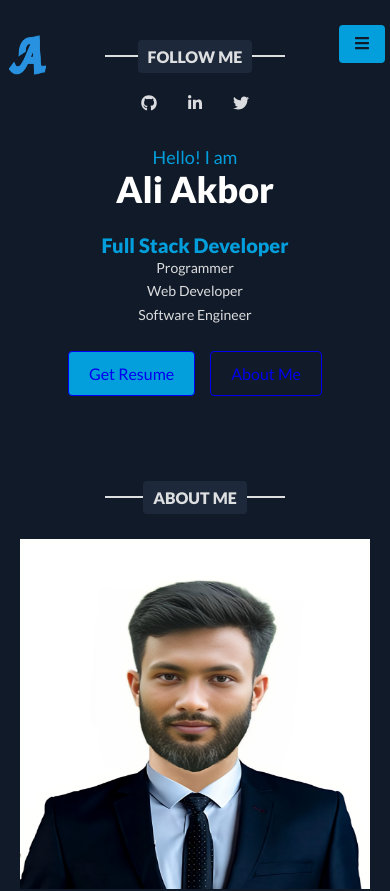
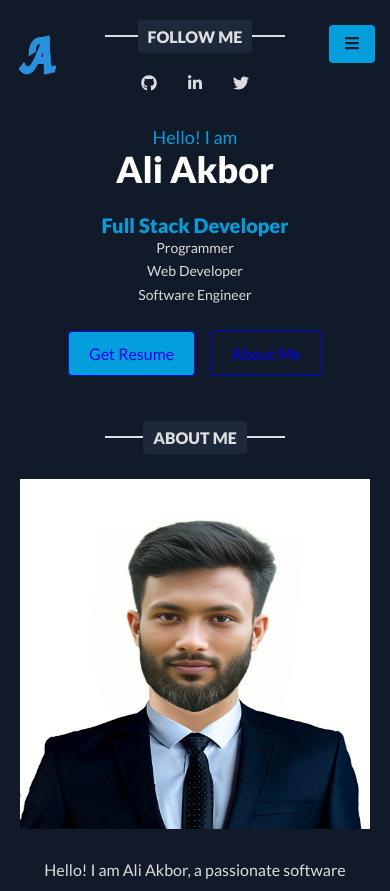
Before and after one commit to aliakborswe/aliakbor.me, a Next.js app: page / in a window 390 px wide. Shown: the top 891 px of the page. Built offline with nearby package versions, Linux system fonts and the light colour scheme.

Commit message:
container update

```diff
--- a/src/components/about/About.jsx
+++ b/src/components/about/About.jsx
@@ -39,7 +39,7 @@ const About = () => {
           </div>
           <div className='about-image'>
             <div>
-              <Image alt='profile' src={profile} width={350} height={350}/>
+              <Image alt='profile' src={profile} width={350} height={350} />
             </div>
           </div>
         </div>
--- a/src/components/common/container/container.css
+++ b/src/components/common/container/container.css
@@ -1,6 +1,6 @@
 .container {
     width: 1200px;
-    padding: 100px 15px;
+    padding: 50px 15px;
     margin: 0 auto;
     position: relative;
 }
@@ -13,18 +13,18 @@
 
 @media only screen and (max-width: 991px) {
     .container {
-        padding: 80px 15px;
+        padding: 40px 15px;
     }
 }
 
 @media only screen and (max-width: 768px) {
     .container {
-        padding: 60px 15px;
+        padding: 30px 15px;
     }
 }
 
 @media only screen and (max-width: 481px) {
     .container {
-        padding: 40px 15px;
+        padding: 20px 15px;
     }
 }
--- a/src/components/common/header/Header.jsx
+++ b/src/components/common/header/Header.jsx
@@ -48,7 +48,7 @@ const Header = () => {
   };
   return (
     <header ref={headerScroll} className='compaq'>
-      <Container padding='25px 5px'>
+      <Container padding='25px 15px'>
         <div className='header'>
           <div className='logo'>
             <Image
```
